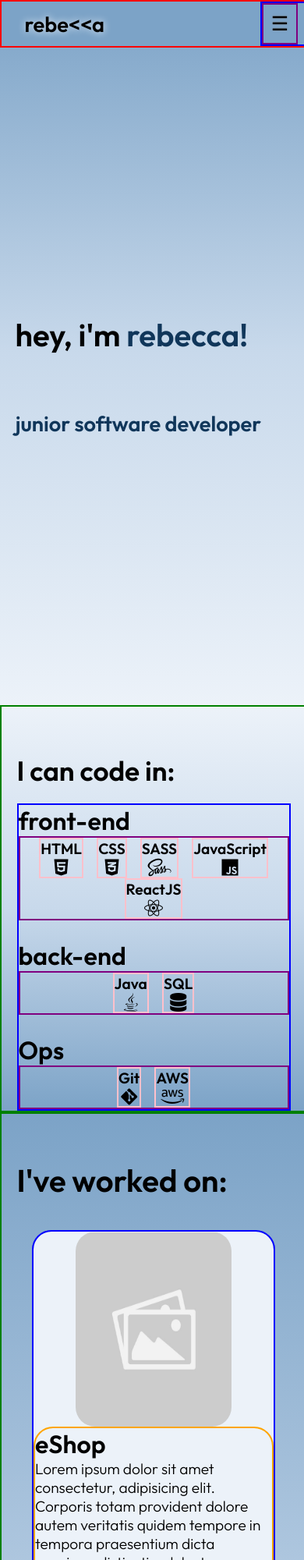
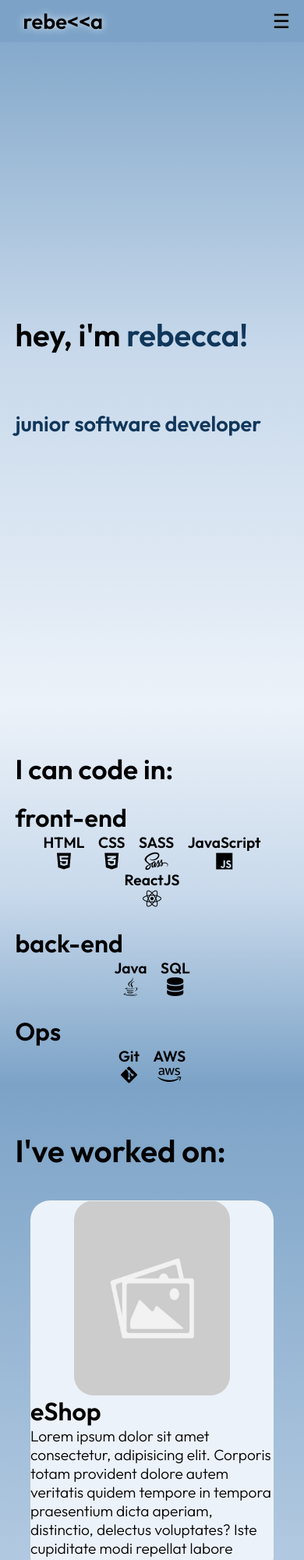
Before and after one commit to rebeccaw628/portfolio, a plain HTML site: page index.html in a window 390 px wide. Shown: the top 2000 px of the page at 78% size. Drawn offline with Linux system fonts and the light colour scheme.

Commit message:
removes debugging borders

```diff
--- a/style.scss
+++ b/style.scss
@@ -12,7 +12,6 @@
 
 //Nav bar styling
 .navbar {
-    border: solid 2px red;
     @include mixins.flex(row, space-between, nowrap);
     align-items: center;
     background-color: palette.$dark-blue;
@@ -37,7 +36,6 @@
     &__menu {
         @include mixins.flex(column, end, nowrap);
         align-items: flex-end;
-        border:solid 2px blue;
         @include q.md-up {
             margin-left: 50%;
 
@@ -50,7 +48,6 @@
             color: palette.$black;
             text-shadow: 0 0 2px grey;
             margin-right: 2vw;
-            border: solid 2px purple;
 
             // Disappears on larger screens
             @include q.md-up {
@@ -70,7 +67,6 @@
             &--text {
                 list-style: none;
                 margin-right: 2vw;
-                border: solid 2px red;
             }
 
             &--open {
@@ -151,7 +147,6 @@
     @include mixins.flex(column, start, nowrap);
     background-image: linear-gradient(palette.$lighter-blue, palette.$light-blue, palette.$dark-blue);
     height: auto;
-    border: solid 2px green;
 
     &__head {
         @include mixins.outfit-nav(2.2em, 600);
@@ -165,7 +160,6 @@
         @include mixins.flex(column, center, nowrap);
         margin: 5% 5% 0 5%;
         gap: 3vh;
-        border: solid 2px blue;
     }
 
     &__type {
@@ -185,13 +179,11 @@
                 @include mixins.flex(row, center, wrap);
             }
             gap: 5%;
-            border: solid 2px purple;
 
             &__card {
                 @include mixins.flex(column, center, wrap);
                 align-items: center;
                 gap: 5%;
-                border: solid 2px pink;
 
                 &--text{
                     @include mixins.outfit-nav(1.2em, 600);
@@ -216,7 +208,6 @@
     height: auto;
     background-image: linear-gradient(palette.$dark-blue, palette.$light-blue, palette.$lighter-blue, palette.$light-blue,palette.$dark-blue);
     gap: 50%;
-    border: solid 2px green;
 
     &__head {
         @include mixins.outfit-nav(2.5em, 600);
@@ -231,7 +222,6 @@
         align-items: center;
         border-radius: 25px;
         background-color: palette.$lighter-blue;
-        border: solid 2px blue;
         margin: 10%;
         gap: 5%;
 
@@ -248,7 +238,6 @@
         &__details {
             @include mixins.flex(column, start, nowrap);
             border-radius: 25px;
-            border: solid 2px orange;
 
             &--name {
                 @include mixins.outfit-nav(2em, 600);
@@ -268,8 +257,6 @@
     height: auto;
     gap: 5%;
     background-image: linear-gradient(palette.$dark-blue, palette.$light-blue, palette.$lighter-blue);
-    // background-color: palette.$dark-blue;
-    border: solid 2px green;
 
     @include q.md-up {
         @include mixins.flex(row, center, nowrap);
@@ -278,9 +265,6 @@
 
     &__container {
         @include mixins.flex(column, space-bewteen, nowrap);
-
-        border: solid 2px blue;
-
         @include q.md-up {
             @include mixins.flex(column, center, nowrap);
             width: 60%;
@@ -301,7 +285,6 @@
         align-items: center;
         gap: 15px;
         border-radius: 25px;
-        border: solid 2px black;
         @include q.md-up {
             @include mixins.flex(row, center, nowrap);
             width: 90%;
@@ -322,7 +305,6 @@
             @include mixins.outfit-nav(1.2em, 500);
             margin-left: 5%;
             margin-right: 5%;
-            border: solid 2px pink;
         }
     }
 }
@@ -360,7 +342,6 @@
         &--text {
             @include mixins.flex(row, space-between, nowrap);
             align-items: center;
-            border: solid 2px red;
         }
     }
 }
```
Also changed, not shown: assets/profile pic.JPG (added), style.css, 1 other file.
